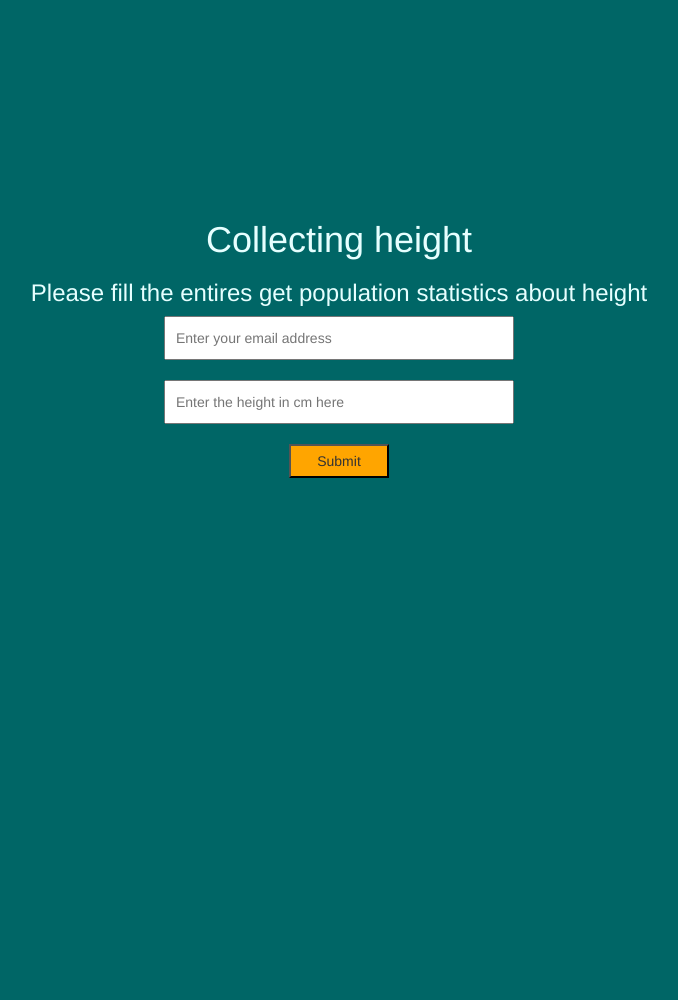
After one commit to mojtaba-peyrovi/python-mega-course-Udemy, a Flask app: template project 10 send email by Flask and Virtualenv, Heroku/templates/index.html in a window 1280 px wide. The commit adds this page. Shown: the whole page, without its empty margins (301-979 px from the left). Run offline with Flask 2, Linux system fonts and the light colour scheme; the template is opened without the code that fills it, so the values that code supplies are empty; some libraries are stand-ins or nearby versions.

Commit message:
end of project 10 video 177

```diff
--- /dev/null
+++ b/project 10 send email by Flask and Virtualenv, Heroku/app.py
@@ -0,0 +1,29 @@
+from flask import Flask, render_template, request
+from flask_sqlalchemy import SQLAlchemy
+app = Flask(__name__)
+app.config['SQLALCHEMY_DATABASE_URI'] = 'postgresql://postgres:mojiwaymojiway6060@localhost/height_collector'
+db = SQLAlchemy(app)
+class data(db.Model):
+    __tablename__="data"
+    id = db.Column(db.Integer, primary_key=True)
+    email_ = db.Column(db.String(120), unique=True)
+    height_ = db.Column(db.Integer)
+
+    def __init__(self, email_, height_):
+        self.email_ = email_
+        self.height_ = height_
+
+@app.route("/")
+def index():
+    return render_template("index.html")
+
+@app.route("/success", methods=['POST'] )
+def success():
+    if request.method == 'POST':
+        email = request.form["email_name"]
+        height = request.form['height_name']
+        return render_template("success.html")
+
+if __name__ == '__main__':
+    app.debug = True
+    app.run()
--- a/project 10 send email by Flask and Virtualenv, Heroku/main.css
+++ /dev/null
@@ -1,6 +0,0 @@
-.container {
-    margin: 0 auto;
-    width: 100%;
-    height: 100%;
-    background-color: #006666;
-}
--- a/project 10 send email by Flask and Virtualenv, Heroku/static/main.css
+++ b/project 10 send email by Flask and Virtualenv, Heroku/static/main.css
@@ -7,7 +7,7 @@ html, body {
     margin-top: 200px;
     width: 100%;
     height: 100%;
-    color: #e6ffff;
+
     overflow: hidden;
     text-align: center;
 }
@@ -25,6 +25,6 @@ input {
     width: 350px;
 }
 
-form{
-
+h1, h3 {
+    color: #e6ffff;
 }
--- /dev/null
+++ b/project 10 send email by Flask and Virtualenv, Heroku/templates/index.html
@@ -0,0 +1,35 @@
+<!DOCTYPE html>
+<html lang="en">
+  <head>
+    <meta charset="utf-8">
+    <meta http-equiv="X-UA-Compatible" content="IE=edge">
+    <meta name="viewport" content="width=device-width, initial-scale=1">
+    <title>Email sender</title>
+
+    <!-- Bootstrap -->
+    <link rel="stylesheet" href="https://maxcdn.bootstrapcdn.com/bootstrap/3.3.5/css/bootstrap.min.css">
+    <link rel="stylesheet" href="https://maxcdn.bootstrapcdn.com/font-awesome/4.4.0/css/font-awesome.min.css">
+    <link rel="stylesheet" href="../static/main.css">
+    <!-- HTML5 Shim and Respond.js IE8 support of HTML5 elements and media queries -->
+    <!-- WARNING: Respond.js doesn't work if you view the page via file:// -->
+    <!--[if lt IE 9]>
+      <script src="https://oss.maxcdn.com/libs/html5shiv/3.7.2/html5shiv.js"></script>
+      <script src="https://oss.maxcdn.com/libs/respond.js/1.4.2/respond.min.js"></script>
+    <![endif]-->
+  </head>
+  <body>
+    <div class="container">
+        <h1>Collecting height</h1>
+        <h3>Please fill the entires get population statistics about height</h3>
+    <form class="" action="{{ url_for('success') }}" method="post">
+        <input type="email" name="email_name" title="your email will be safe with us" placeholder="Enter your email address"required><br>
+        <input type="number" min="50" max="300" name="height_name" title="your email will be safe with us" placeholder="Enter the height in cm here"required><br>
+        <button type="submit">Submit</button>
+    </form>
+    </div>
+    <!-- jQuery (necessary for Bootstrap's JavaScript plugins) -->
+    <script src="https://ajax.googleapis.com/ajax/libs/jquery/1.11.3/jquery.min.js"></script>
+    <!-- Include all compiled plugins (below), or include individual files as needed -->
+    <script src="https://maxcdn.bootstrapcdn.com/bootstrap/3.3.5/js/bootstrap.min.js"></script>
+  </body>
+</html>
--- /dev/null
+++ b/project 10 send email by Flask and Virtualenv, Heroku/virtual/pip-selfcheck.json
@@ -0,0 +1 @@
+{"last_check":"2019-03-02T02:37:38Z","pypi_version":"19.0.3"}
```
Also changed, not shown: project 10 send email by Flask and Virtualenv, Heroku/template/index.html (deleted, +0 -35 lines), project 10 send email by Flask and Virtualenv, Heroku/README.md, project 10 send email by Flask and Virtualenv, Heroku/templates/success.html (renamed from project 10 send email by Flask and Virtualenv, Heroku/template/success.html), 1 other file.
